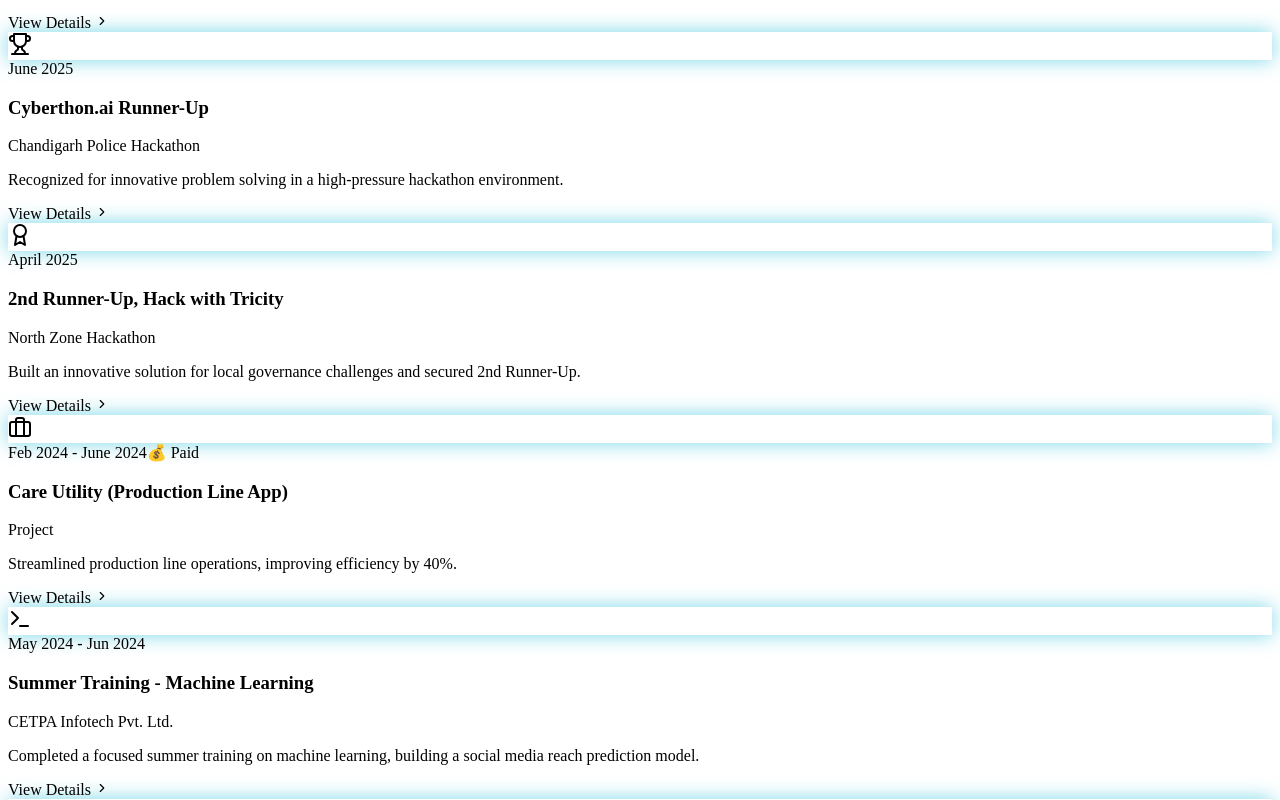
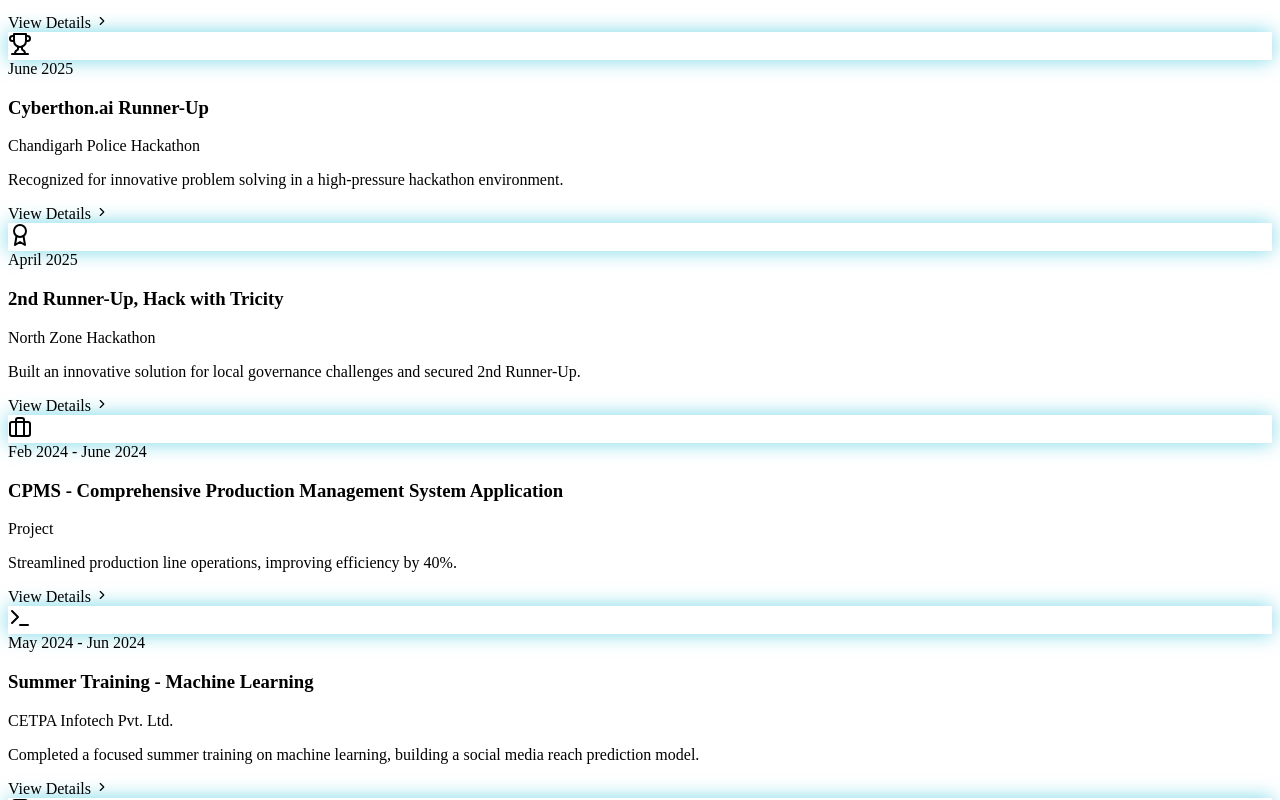
Before and after one commit to Sidd1374/Portfolio, a React (Vite) app: page / in a window 1280 px wide. Shown: the part 11200-12000 px from the top of the page. Built offline with nearby package versions, Linux system fonts and the light colour scheme; the HTML template or start-up script is replaced by a standard one.

Commit message:
Updated timeline

```diff
--- a/src/data/portfolioData.jsx
+++ b/src/data/portfolioData.jsx
@@ -615,13 +615,13 @@ export const FULL_DATA = [
     {
         id: 7,
         year: "Feb 2024 - June 2024",
-        title: "Care Utility (Production Line App)",
+        title: "CPMS - Comprehensive Production Management System Application",
         organization: "Project",
         description: "Streamlined production line operations, improving efficiency by 40%.",
         category: "project",
         personas: ["builder"],
         icon: <Briefcase className="w-6 h-6" />,
-        status: "paid",
+        // status: "paid",
         details: {
             challenge: "Manual data entry was slowing down production.",
             solution: "Built a real-time Firestore app for inventory tracking.",
```
